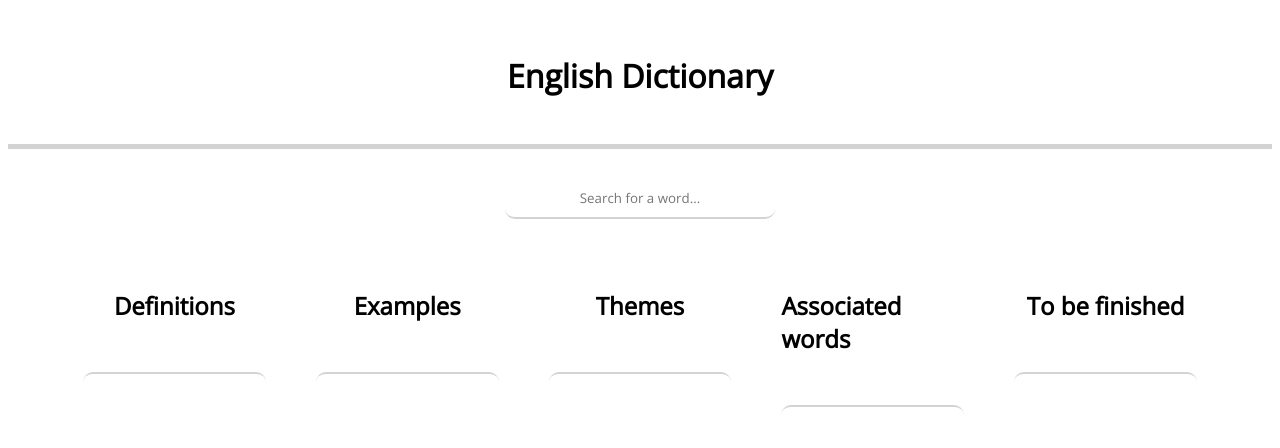
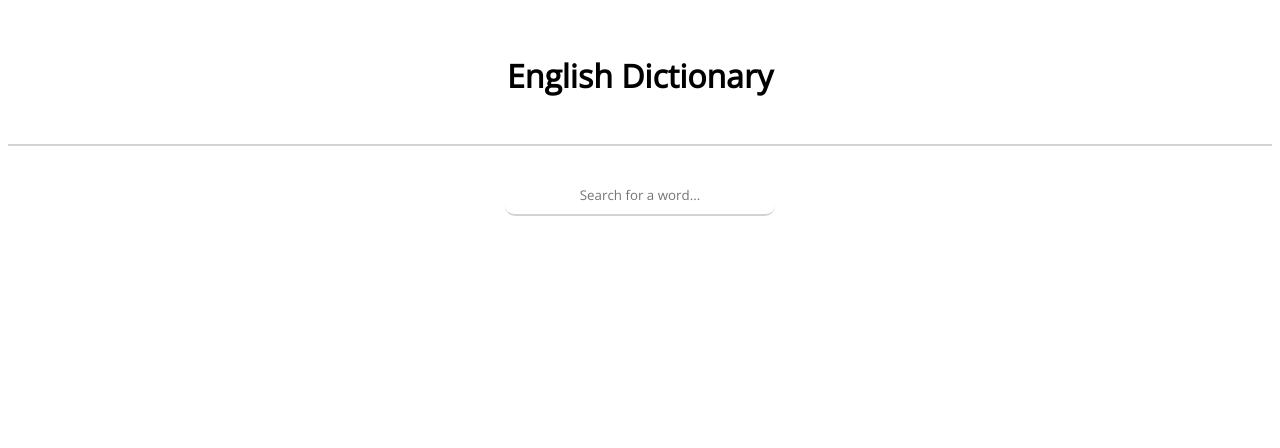
Before and after one commit to gheezl/Dictionary, an Angular app: page / in a window 1280 px wide. Shown: the top 448 px of the page. Built offline with nearby package versions, Linux system fonts and the light colour scheme.

Commit message:
Added an additional API call

```diff
--- a/src/app/components/dictionary-input/dictionary-input.component.html
+++ b/src/app/components/dictionary-input/dictionary-input.component.html
@@ -9,5 +9,12 @@
             (keyup.enter)="onEnter()"
         />
     </div>
-    <app-word-data [definition]="definition" [examples]="examples" [themes]="themes" [association]="association" [input]="input"></app-word-data>
+    <app-word-data
+        [definition]="definition"
+        [examples]="examples"
+        [themes]="themes"
+        [association]="association"
+        [related_terms]="related_terms"
+        [input]="input">
+</app-word-data>
 </div>
--- a/src/app/components/dictionary-input/dictionary-input.component.ts
+++ b/src/app/components/dictionary-input/dictionary-input.component.ts
@@ -14,6 +14,7 @@ export class DictionaryInputComponent implements OnInit {
   themes:any[] = []
   association:any[] = []
   definition:any[] = []
+  related_terms:string = ""
   id:object = {
     'border': 'none',
     'border-bottom': '2px lightgray solid',
@@ -40,6 +41,8 @@ export class DictionaryInputComponent implements OnInit {
       .subscribe(value => this.themes = value.theme)
       this.getDataService.getData(`https://twinword-word-graph-dictionary.p.rapidapi.com/association/?entry=${this.input.toLowerCase()}`)
       .subscribe(value => this.association = value.assoc_word_ex)
+      this.getDataService.getData(`https://twinword-word-graph-dictionary.p.rapidapi.com/reference/?entry=${this.input.toLowerCase()}`)
+      .subscribe(value => this.related_terms = value.relation.related_terms)
     }
   }
 
--- a/src/app/components/header/header.component.css
+++ b/src/app/components/header/header.component.css
@@ -2,5 +2,5 @@
     display: flex;
     justify-content: center;
     padding: 25px;
-    border-bottom: 5px solid lightgray;
+    border-bottom: 2px solid lightgray;
 }
--- a/src/app/components/header/header.component.html
+++ b/src/app/components/header/header.component.html
@@ -1,3 +1,3 @@
-<div id="header" (mouseenter)="onHover()" (mouseout)="onExit()" [ngStyle]="id">
-    <h1>English Dictionary</h1>
+<div id="header" >
+    <h1 (mouseenter)="onHover()" (mouseout)="onExit()" [ngStyle]="id">English Dictionary</h1>
 </div>
--- a/src/app/components/header/header.component.ts
+++ b/src/app/components/header/header.component.ts
@@ -7,11 +7,9 @@ import { Component, OnInit } from '@angular/core';
 })
 export class HeaderComponent implements OnInit {
   id:object = {
-    'display': 'flex',
-    'justify-content': 'center',
-    'padding': '25px',
-    'border-bottom': '5px solid lightgray',
-    'transition': '2s'
+    'opacity': '1',
+    'transition': '1s',
+    'cursor': 'pointer'
   }
 
   constructor() { }
@@ -21,21 +19,17 @@ export class HeaderComponent implements OnInit {
 
   onHover() {
     this.id = {
-      'display': 'flex',
-      'justify-content': 'center',
-      'padding': '25px',
-      'border-bottom': '5px solid blue',
-      'transition': '2s'
+      'opacity': '0.50',
+      'transition': '1s',
+      'cursor': 'pointer'
     }
   }
 
   onExit() {
     this.id = {
-      'display': 'flex',
-      'justify-content': 'center',
-      'padding': '25px',
-      'border-bottom': '5px solid lightgray',
-      'transition': '2s'
+      'opacity': '1',
+      'transition': '1s',
+      'cursor': 'pointer'
     }
   }
 
--- a/src/app/components/word-data/word-data.component.css
+++ b/src/app/components/word-data/word-data.component.css
@@ -12,10 +12,12 @@
 }
 
 #word-data-border {
-    display: grid;
-    grid-template-columns: 1fr 1fr 1fr 1fr 1fr;
+    display: flex;
+    flex-direction: row;
     margin-left: 50px;
     margin-right: 50px;
+    margin-bottom: 50px;
+    justify-content: center;
 }
 
 .word-data {
@@ -30,7 +32,7 @@
     display: flex;
     flex-direction: column;
     align-items: center;
-    gap: 25px;
+    gap: 40px;
     margin-top: 30px;
     width: 100%;
     border-top: 2px lightgray solid;
--- a/src/app/components/word-data/word-data.component.html
+++ b/src/app/components/word-data/word-data.component.html
@@ -1,33 +1,33 @@
 <div id="word-data-border">
-    <div class="word-data">
+    <div *ngIf="definition.noun || definition.verb" class="word-data">
         <h2 class="data-header">Definitions</h2>
         <div class="list" >
             <span *ngFor="let noun of nouns">Noun: {{noun}}</span>
             <span *ngFor="let verb of verbs">Verb: {{verb}}</span>
         </div>
     </div>
-    <div class="word-data">
+    <div *ngIf="examples[0]" class="word-data">
         <h2 class="data-header">Examples</h2>
         <div class="list">
             <span *ngFor="let example of examples">{{example}}</span>
         </div>
     </div>
-    <div class="word-data">
+    <div *ngIf="themes[0]" class="word-data">
         <h2 class="data-header">Themes</h2>
         <div class="list">
             <span *ngFor="let theme of themes">{{theme}}</span>
         </div>
     </div>
-    <div class="word-data">
+    <div *ngIf="association[0]" class="word-data">
         <h2 class="data-header">Associated words</h2>
         <div class="list">
             <span *ngFor="let a of association">{{a}}</span>
         </div>
     </div>
-    <div class="word-data">
-        <h2 class="data-header">To be finished</h2>
+    <div *ngIf="relatedTerms[0]" class="word-data">
+        <h2 class="data-header">Related Words</h2>
         <div class="list" >
-
+            <span *ngFor="let term of relatedTerms">{{term}}</span>
         </div>
     </div>
 </div>
--- a/src/app/components/word-data/word-data.component.ts
+++ b/src/app/components/word-data/word-data.component.ts
@@ -11,11 +11,14 @@ export class WordDataComponent implements OnInit {
   @Input() themes:any
   @Input() input:any
   @Input() association:any
+  @Input() related_terms:any
 
   nouns:string[] = []
   verbs:string[] = []
+  relatedTerms:string[] = []
   nounPlaceholder:number = 0
   verbPlaceholder:number = 0
+  relatedPlaceholder:number = 0
 
   constructor() { }
 
@@ -72,10 +75,33 @@ export class WordDataComponent implements OnInit {
     }
   }
 
+  getRelatedTerms() {
+    let placeholder:string[] = []
+    for (let i:number = this.relatedPlaceholder; i < this.related_terms.length; i++) {
+      if (this.related_terms[i] == ",") {
+        this.relatedTerms.push(placeholder.join(""))
+        this.relatedPlaceholder = i + 1
+        this.getRelatedTerms()
+        return
+      }
+      else {
+        placeholder.push(this.related_terms[i])
+        if (i == this.related_terms.length - 1) {
+          this.relatedTerms.push(placeholder.join(""))
+          this.relatedPlaceholder = 0
+          return
+        }
+      }
+    }
+  }
+
   // runs the respective functions on change and resets some values
   ngOnChanges(changes: SimpleChanges) {
     this.nouns = []
     this.verbs = []
+    this.relatedTerms = []
+
+    console.log(this.relatedTerms)
 
     if (this.definition.noun) {
       this.findNoun()
@@ -83,5 +109,8 @@ export class WordDataComponent implements OnInit {
     if (this.definition.verb) {
       this.findVerb()
     }
+    if (this.related_terms) {
+      this.getRelatedTerms()
+    }
   }
 }
```
